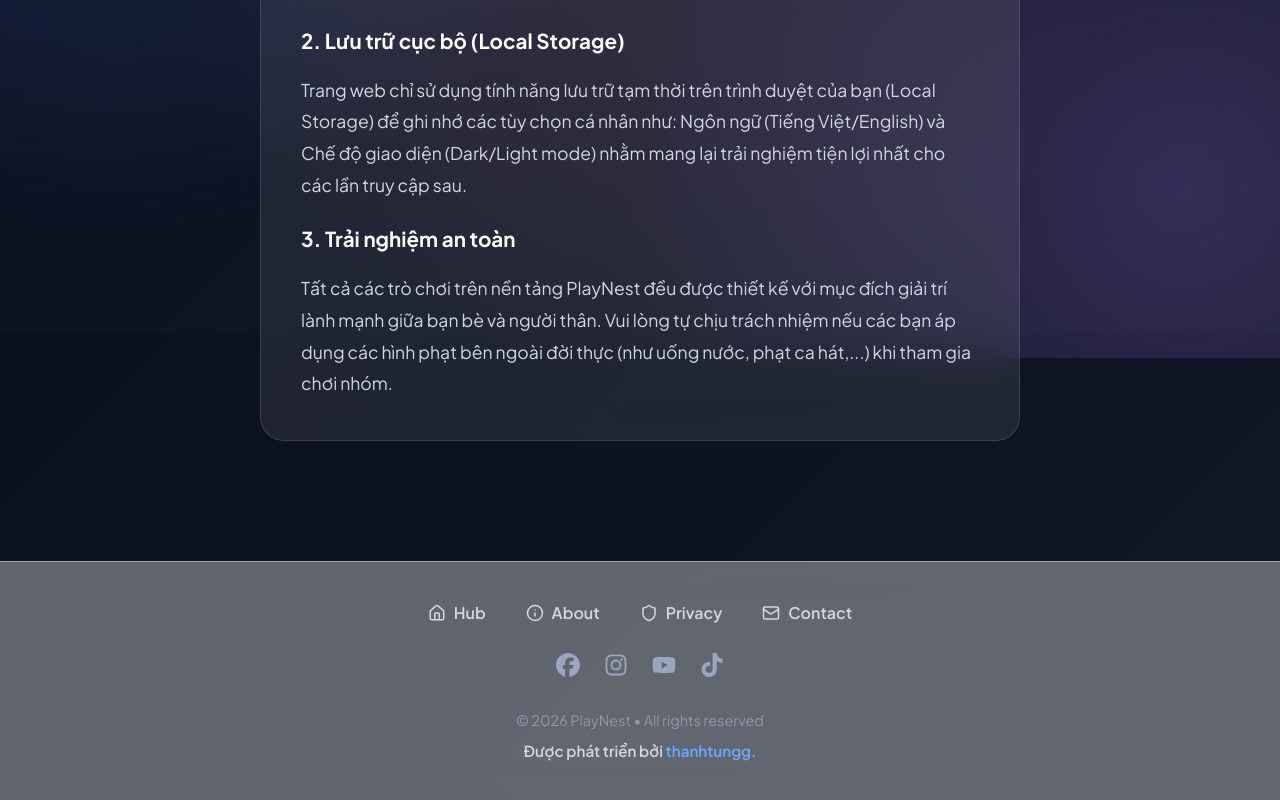
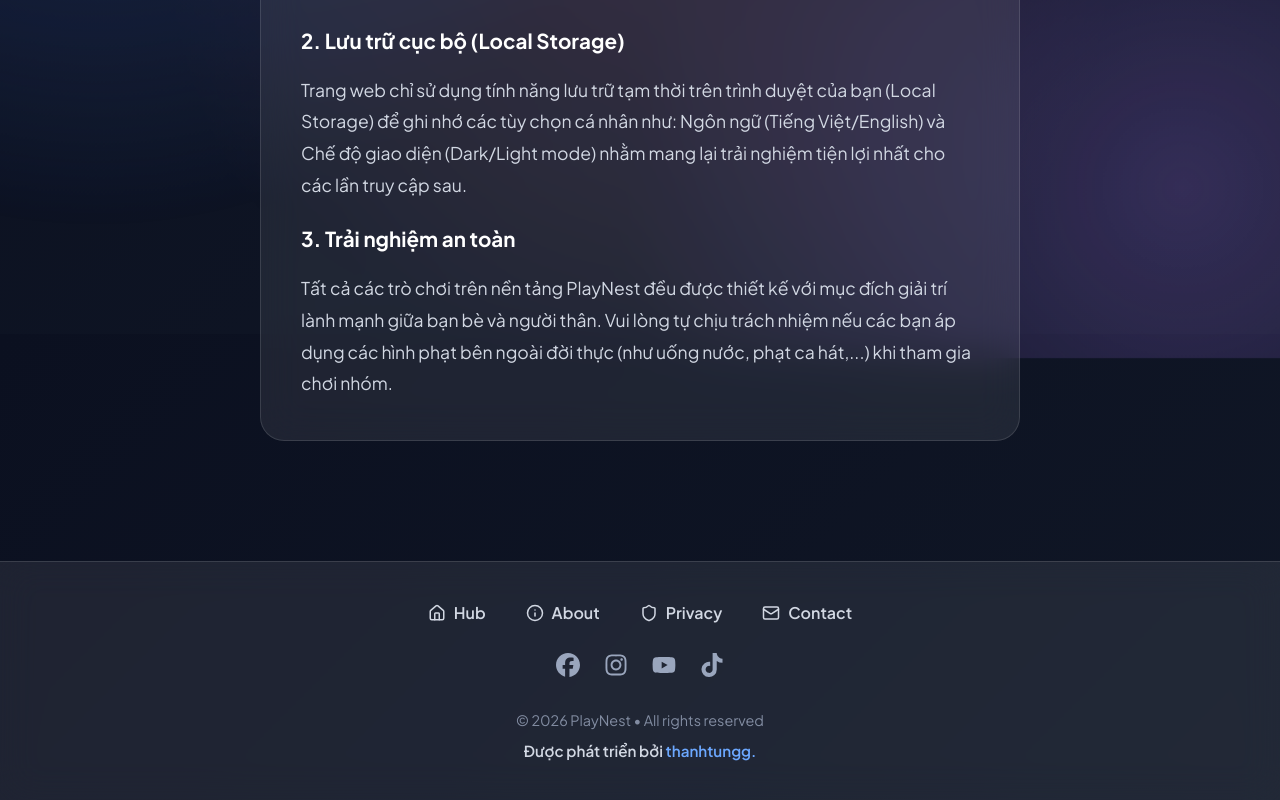
Before and after one commit to trevorthanhtung/ludorahub, a React (Vite) app: page /privacy in a window 1280 px wide. Shown: the part 466-1266 px from the top of the page. Built offline with nearby package versions, Linux system fonts and the light colour scheme.

Commit message:
fix(ui): correct footer background variables for dark mode

```diff
--- a/src/components/Footer.jsx
+++ b/src/components/Footer.jsx
@@ -19,10 +19,10 @@ export default function Footer() {
 
   return (
     <footer style={{
-      borderTop: '1px solid var(--nav-border, rgba(255,255,255,0.4))',
+      borderTop: '1px solid var(--nav-border, var(--glass-border))',
       padding: '40px 20px',
       marginTop: '80px',
-      background: 'var(--nav-bg, rgba(255,255,255,0.35))',
+      background: 'var(--nav-bg, var(--glass-bg))',
       backdropFilter: 'blur(18px)',
       WebkitBackdropFilter: 'blur(18px)',
       textAlign: 'center',
```
